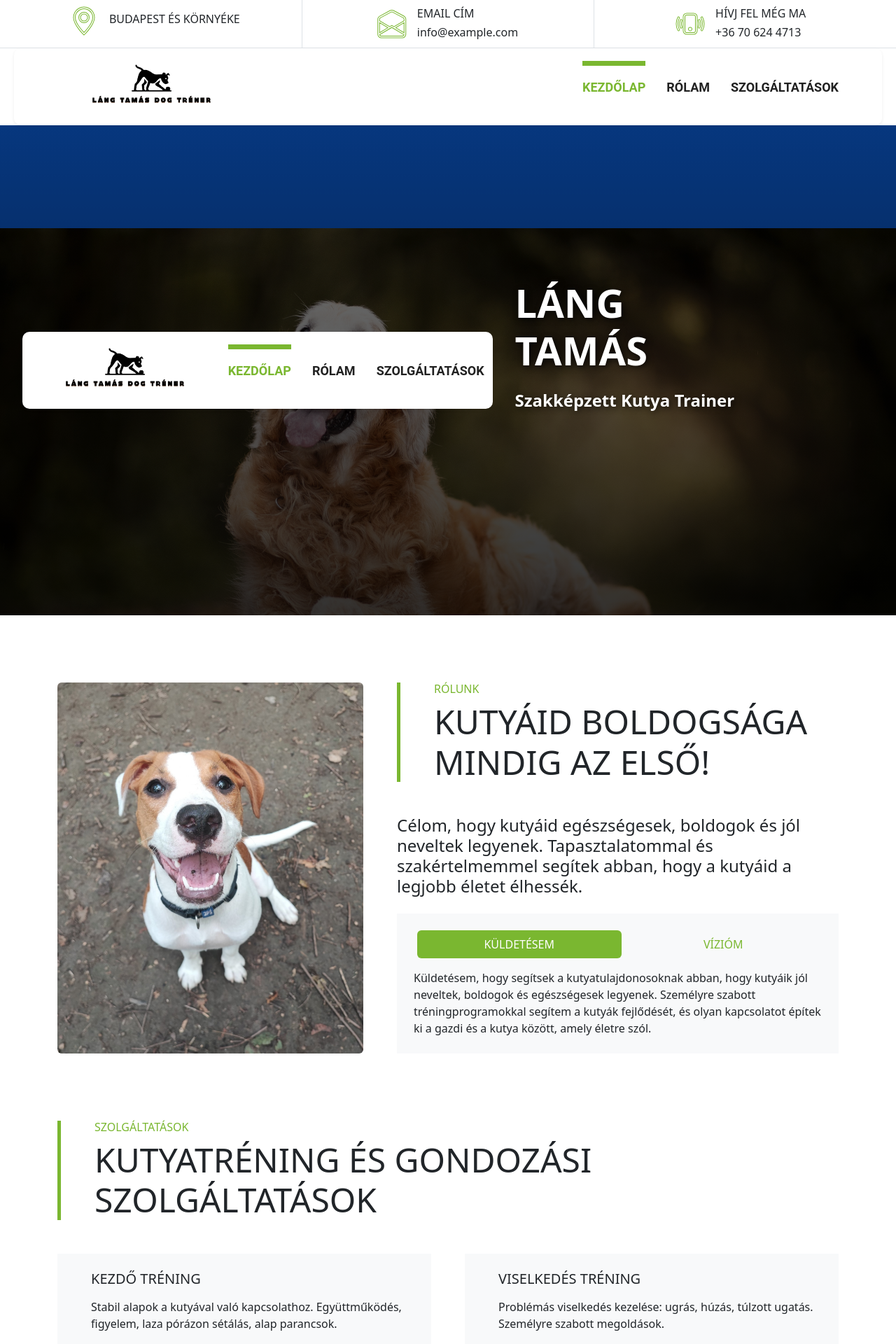
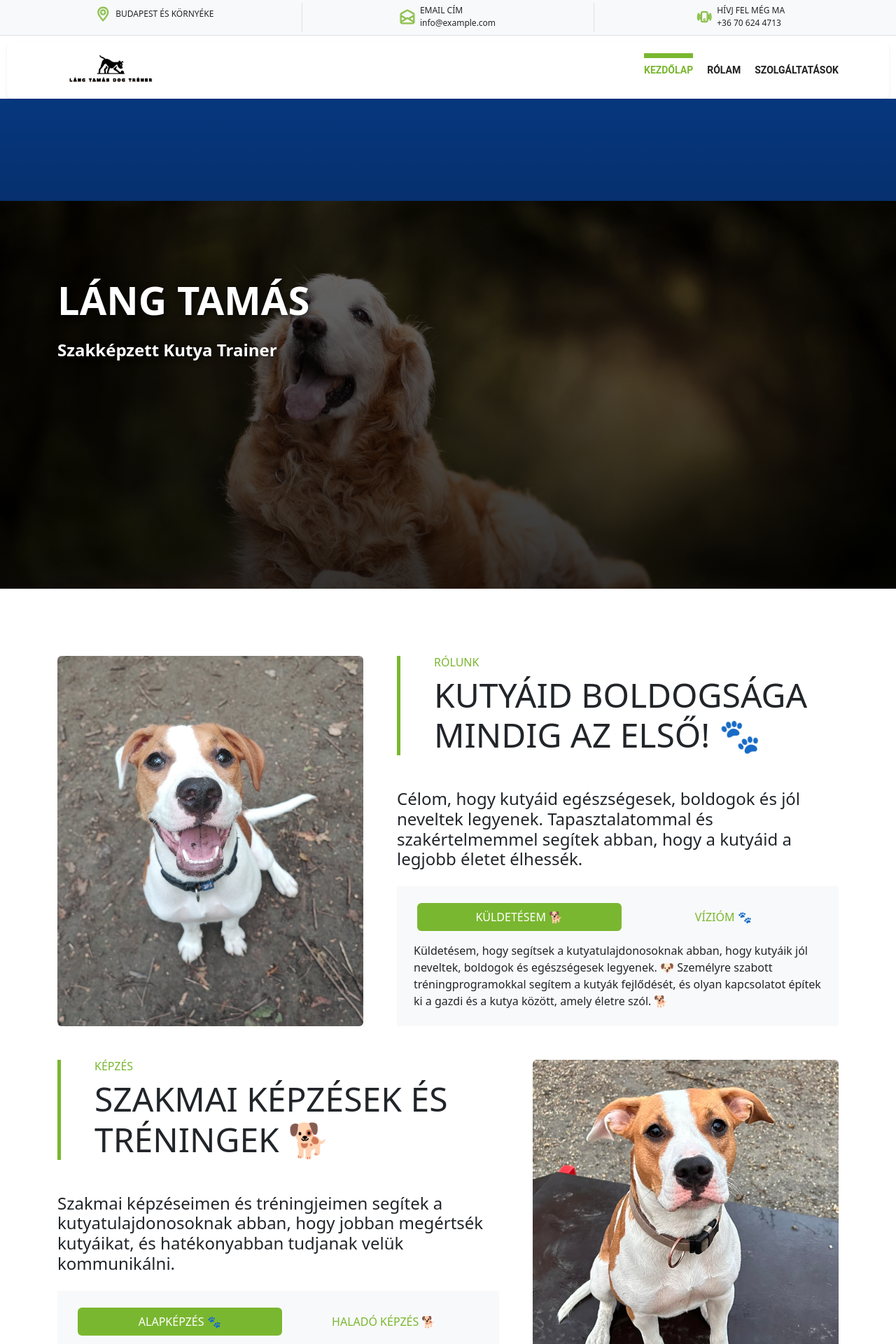
Before and after one commit to XY56L7/lang_tamas_dog_trainer, a React (Create React App) app: page / in a window 1280 px wide. Shown: the top 1920 px of the page at 70% size. Built offline with nearby package versions, Linux system fonts and the light colour scheme.

Commit message:
Update services and about

```diff
--- a/public/index.html
+++ b/public/index.html
@@ -2,7 +2,7 @@
 <html lang="en">
   <head>
     <meta charset="utf-8" />
-    <link rel="icon" href="%PUBLIC_URL%/favicon.ico" />
+    <link rel="icon" href="%PUBLIC_URL%/favi.png" />
     <meta name="viewport" content="width=device-width, initial-scale=1" />
     <meta name="theme-color" content="#000000" />
     <meta
--- a/src/About.tsx
+++ b/src/About.tsx
@@ -1,17 +1,19 @@
 import React from 'react';
 import './About.css';
 import fibi from './fibi3.jpg';
+import fibi2 from './fibi2.jpg';
 
 const About = () => {
     return (
         <div className="container-fluid py-5">
             <div className="container">
+                {/* Előző szekció (kép bal, szöveg jobb) */}
                 <div className="row gx-5">
                     <div className="col-lg-5 mb-5 mb-lg-0" style={{ minHeight: '500px' }}>
                         <div className="position-relative h-100">
                             <img
                                 className="position-absolute w-100 h-100 rounded"
-                                src={fibi} // Relatív elérési út a public mappából
+                                src={fibi}
                                 alt="Rólunk"
                                 style={{ objectFit: 'cover' }}
                             />
@@ -20,10 +22,10 @@ const About = () => {
                     <div className="col-lg-7">
                         <div style={{ borderLeft: '5px solid #7AB730' }} className="ps-5 mb-5">
                             <h6 style={{ color: '#7AB730' }} className="text-uppercase">Rólunk</h6>
-                            <h1 className="display-5 text-uppercase mb-0">Kutyáid boldogsága mindig az első!</h1>
+                            <h1 className="display-5 text-uppercase mb-0">Kutyáid boldogsága mindig az első! 🐾</h1>
                         </div>
                         <h4 className="text-body mb-4">
-                            Célom, hogy kutyáid egészségesek, boldogok és jól neveltek legyenek. Tapasztalatommal és szakértelmemmel segítek abban, hogy a kutyáid a legjobb életet élhessék.
+                            Célom, hogy kutyáid egészségesek, boldogok és jól neveltek legyenek.  Tapasztalatommal és szakértelmemmel segítek abban, hogy a kutyáid a legjobb életet élhessék.
                         </h4>
                         <div className="bg-light p-4">
                             <ul className="nav nav-pills justify-content-between mb-3" id="pills-tab" role="tablist">
@@ -37,9 +39,9 @@ const About = () => {
                                         role="tab"
                                         aria-controls="pills-1"
                                         aria-selected="true"
-      style={{ backgroundColor: '#7AB730', color: 'white' }} /* Inline stílus */
+                                        style={{ backgroundColor: '#7AB730', color: 'white' }}
                                     >
-      Küldetésem
+                                        Küldetésem 🐕
                                     </button>
                                 </li>
                                 <li className="nav-item w-50" role="presentation">
@@ -52,21 +54,90 @@ const About = () => {
                                         role="tab"
                                         aria-controls="pills-2"
                                         aria-selected="false"
-      style={{ backgroundColor: 'transparent', color: '#7AB730' }} /* Inline stílus */
+                                        style={{ backgroundColor: 'transparent', color: '#7AB730' }}
                                     >
-      Vízióm
+                                        Vízióm 🐾
                                     </button>
                                 </li>
                             </ul>
                             <div className="tab-content" id="pills-tabContent">
                                 <div className="tab-pane fade show active" id="pills-1" role="tabpanel" aria-labelledby="pills-1-tab">
                                     <p className="mb-0">
-                                        Küldetésem, hogy segítsek a kutyatulajdonosoknak abban, hogy kutyáik jól neveltek, boldogok és egészségesek legyenek. Személyre szabott tréningprogramokkal segítem a kutyák fejlődését, és olyan kapcsolatot építek ki a gazdi és a kutya között, amely életre szól.
+                                        Küldetésem, hogy segítsek a kutyatulajdonosoknak abban, hogy kutyáik jól neveltek, boldogok és egészségesek legyenek. 🐶 Személyre szabott tréningprogramokkal segítem a kutyák fejlődését, és olyan kapcsolatot építek ki a gazdi és a kutya között, amely életre szól. 🐕
                                     </p>
                                 </div>
                                 <div className="tab-pane fade" id="pills-2" role="tabpanel" aria-labelledby="pills-2-tab">
                                     <p className="mb-0">
-                                        Vízióm egy olyan közösség létrehozása, ahol minden kutya és gazdija megtalálja a számára legjobb tréninget és támogatást. Célom, hogy a kutyatartás örömteli és stresszmentes legyen mindenki számára, és hogy a kutyák a lehető legjobb életet élhessék.
+                                        Vízióm egy olyan közösség létrehozása, ahol minden kutya és gazdija megtalálja a számára legjobb tréninget és támogatást. 🐾 Célom, hogy a kutyatartás örömteli és stresszmentes legyen mindenki számára, és hogy a kutyák a lehető legjobb életet élhessék. 🐶
+                                    </p>
+                                </div>
+                            </div>
+                        </div>
+                    </div>
+                </div>
+
+                {/* Új szekció (kép jobb, szöveg bal) */}
+                <div className="row gx-5 flex-row-reverse mt-5"> {/* flex-row-reverse használata */}
+                    <div className="col-lg-5 mb-5 mb-lg-0" style={{ minHeight: '500px' }}>
+                        <div className="position-relative h-100">
+                            <img
+                                className="position-absolute w-100 h-100 rounded"
+                                src={fibi2}
+                                alt="Képzés"
+                                style={{ objectFit: 'cover' }}
+                            />
+                        </div>
+                    </div>
+                    <div className="col-lg-7">
+                        <div style={{ borderLeft: '5px solid #7AB730' }} className="ps-5 mb-5">
+                            <h6 style={{ color: '#7AB730' }} className="text-uppercase">Képzés</h6>
+                            <h1 className="display-5 text-uppercase mb-0">Szakmai képzések és tréningek 🐕</h1>
+                        </div>
+                        <h4 className="text-body mb-4">
+                            Szakmai képzéseimen és tréningjeimen segítek a kutyatulajdonosoknak abban, hogy jobban megértsék kutyáikat, és hatékonyabban tudjanak velük kommunikálni.
+                        </h4>
+                        <div className="bg-light p-4">
+                            <ul className="nav nav-pills justify-content-between mb-3" id="pills-tab" role="tablist">
+                                <li className="nav-item w-50" role="presentation">
+                                    <button
+                                        className="nav-link text-uppercase w-100 active"
+                                        id="pills-3-tab"
+                                        data-bs-toggle="pill"
+                                        data-bs-target="#pills-3"
+                                        type="button"
+                                        role="tab"
+                                        aria-controls="pills-3"
+                                        aria-selected="true"
+                                        style={{ backgroundColor: '#7AB730', color: 'white' }}
+                                    >
+                                        Alapképzés 🐾
+                                    </button>
+                                </li>
+                                <li className="nav-item w-50" role="presentation">
+                                    <button
+                                        className="nav-link text-uppercase w-100"
+                                        id="pills-4-tab"
+                                        data-bs-toggle="pill"
+                                        data-bs-target="#pills-4"
+                                        type="button"
+                                        role="tab"
+                                        aria-controls="pills-4"
+                                        aria-selected="false"
+                                        style={{ backgroundColor: 'transparent', color: '#7AB730' }}
+                                    >
+                                        Haladó képzés 🐕
+                                    </button>
+                                </li>
+                            </ul>
+                            <div className="tab-content" id="pills-tabContent">
+                                <div className="tab-pane fade show active" id="pills-3" role="tabpanel" aria-labelledby="pills-3-tab">
+                                    <p className="mb-0">
+                                        Az alapképzés során a kutyatulajdonosok megismerhetik a kutyák alapvető viselkedését, tanulási folyamatait, és megtanulhatják, hogyan építsenek ki egy erős és bizalmi kapcsolatot kutyájukkal. 🐶 A képzés során gyakorlati tréningekre is sor kerül. 🐕
+                                    </p>
+                                </div>
+                                <div className="tab-pane fade" id="pills-4" role="tabpanel" aria-labelledby="pills-4-tab">
+                                    <p className="mb-0">
+                                        A haladó képzésen a résztvevők mélyebben belemélyedhetnek a kutyák pszichológiájába, és megtanulhatják a komplexebb tréningtechnikákat. 🐾 A képzés célja, hogy a kutyatulajdonosok profi szinten tudjanak kutyájukkal dolgozni. 🐶
                                     </p>
                                 </div>
                             </div>
--- a/src/Header.css
+++ b/src/Header.css
@@ -1,16 +1,15 @@
-/* Header.css */
 .sticky-top {
-    position: absolute; /* Hozzáadva */
-    top: 0; /* Hozzáadva */
-    left: 0; /* Hozzáadva */
-    right: 0; /* Hozzáadva */
-    z-index: 1000; /* Hozzáadva */
+    position: sticky;
+    top: 0;
+    z-index: 1000;
     transition: background-color 0.3s ease, box-shadow 0.3s ease;
+    margin-top: 10px; /* Csökkentett margin */
+    margin-left: 10px; /* Csökkentett margin */
+    margin-right: 10px; /* Csökkentett margin */
+    padding: 0.5rem 1rem; /* Csökkentett padding */
     background-color: rgba(255, 255, 255, 0.9);
-    box-shadow: 0 4px 12px rgba(0, 0, 0, 0.1);
-    border-radius: 10px;
-    margin-left: 20px;
-    margin-right: 20px;
+    box-shadow: 0 2px 8px rgba(0, 0, 0, 0.1); /* Kisebb árnyék */
+    border-radius: 8px; /* Kisebb kerekítés */
 }
 
 .sticky-top.scrolled {
@@ -21,18 +20,18 @@
 .navbar-light .navbar-nav .nav-link {
     font-family: 'Roboto', sans-serif;
     position: relative;
-    margin-left: 30px;
-    padding: 30px 0;
-    font-size: 18px;
+    margin-left: 20px; /* Csökkentett margin */
+    padding: 15px 0; /* Csökkentett padding */
+    font-size: 14px; /* Kisebb betűméret */
     font-weight: 700;
     text-transform: uppercase;
     color: var(--dark);
     outline: none;
-    transition: .5s;
+    transition: 0.3s;
 }
 
 .sticky-top.navbar-light .navbar-nav .nav-link {
-    padding: 20px 0;
+    padding: 10px 0; /* Csökkentett padding */
 }
 
 .navbar-light .navbar-nav .nav-link:hover,
@@ -64,6 +63,7 @@
         top: -1px;
         left: 0;
     }
+
 }
 
 @media (max-width: 991.98px) {
@@ -84,19 +84,8 @@
     }
 }
 
-/* Logó stílusai */
-.header-logo {
-    height: 30px; /* Alapértelmezett magasság mobil nézetben */
-    width: auto;
-    transition: height 0.3s ease; /* Sima átmenet a méretváltozáshoz */
-}
 
-/* Asztali nézet (992px és nagyobb) */
-@media (min-width: 992px) {
-    .header-logo {
-        height: 50px; /* Nagyobb magasság asztali nézetben */
-    }
-}
+
 
 /* Telefon ikon stílusai */
 .phone-icon-circle {
--- a/src/Header.tsx
+++ b/src/Header.tsx
@@ -22,26 +22,27 @@ const Header = () => {
     }, []);
 
     return (
-        <nav className={`navbar navbar-expand-lg bg-white navbar-light shadow-sm py-3 py-lg-0 px-3 px-lg-0 sticky-top ${isScrolled ? 'scrolled' : ''}`}>
+        <nav className={`navbar navbar-expand-lg bg-white navbar-light shadow-sm py-2 py-lg-0 px-2 px-lg-0 sticky-top ${isScrolled ? 'scrolled' : ''}`}>
             <div className="container">
                 <button className="navbar-toggler" type="button" data-bs-toggle="collapse" data-bs-target="#navbarCollapse">
                     <span className="navbar-toggler-icon"></span>
                 </button>
 
                 {/* Logó csak asztali nézetben */}
-                <a href="index.html" className="navbar-brand ms-lg-5 d-none d-lg-block">
+                <a href="index.html" className="navbar-brand ms-lg-3 d-none d-lg-block">
                     <h1 className="m-0 text-uppercase text-dark">
-                    <img
-                        src={logo}
-                        alt="Láng Tamás logó"
-                        className="me-3 header-logo"
-                    />
+                        <img
+                            src={logo}
+                            alt="Láng Tamás logó"
+                            className="me-2 header-logo"
+                            style={{ height: '70px' }}
+                        />
                     </h1>
                 </a>
 
                 {/* Telefonszám és ikon mobilnézetben */}
                 <div className="d-flex align-items-center d-lg-none">
-                    <div className="phone-icon-circle me-3">
+                    <div className="phone-icon-circle me-2">
                         <i className="navbar-icon bi-telephone-plus"></i>
                     </div>
                     <div className="phone-number-container">
--- a/src/Hero.tsx
+++ b/src/Hero.tsx
@@ -1,11 +1,9 @@
 import React from 'react';
 import './Hero.css'; // Egyéni CSS importálása
-import Header from './Header'; // Header komponens importálása
 
 const Hero = () => {
     return (
         <div className="container-fluid bg-primary py-lg-5 py-3 mb-lg-5 mb-3 hero-header">
-            <Header /> {/* Header hozzáadva */}
             <div className="container py-lg-5 py-3">
                 <div className="row justify-content-start">
                     <div className="col-lg-8 text-center text-lg-start">
--- a/src/Services.tsx
+++ b/src/Services.tsx
@@ -10,12 +10,12 @@ const Services = () => {
                 </div>
                 <div className="row g-5">
                     {[
-                        { icon: 'flaticon-house', title: 'Kezdő Tréning', description: 'Stabil alapok a kutyával való kapcsolathoz. Együttműködés, figyelem, laza pórázon sétálás, alap parancsok.' },
-                        { icon: 'flaticon-food', title: 'Viselkedés Tréning', description: 'Problémás viselkedés kezelése: ugrás, húzás, túlzott ugatás. Személyre szabott megoldások.' },
-                        { icon: 'flaticon-grooming', title: 'Kutyasuli', description: 'Csoportos tréning, szocializáció, játék és tanulás együtt. Min. 4, max. 12 résztvevő.' },
-                        { icon: 'flaticon-cat', title: 'Klikker Tréning', description: 'Pozitív megerősítés alapján: klikker használata, trükkök tanítása, közös játék.' },
-                        { icon: 'flaticon-dog', title: 'Egyéni Tréning', description: 'Egyedi igényekre szabott tréningprogramok. Otthoni vagy terepbeli tréning.' },
-                        { icon: 'flaticon-vaccine', title: 'Tanácsadás', description: 'Kutyakommunikáció, tudatos döntéshozatal, viselkedési problémák megoldása.' },
+                        { icon: 'flaticon-house', title: 'Kezdő Tréning 🦴', description: 'Stabil alapok a kutyával való kapcsolathoz. Együttműködés, figyelem, laza pórázon sétálás, alap parancsok.' },
+                        { icon: 'flaticon-food', title: 'Viselkedés Tréning 🦴', description: 'Problémás viselkedés kezelése: ugrás, húzás, túlzott ugatás. Személyre szabott megoldások.' },
+                        { icon: 'flaticon-grooming', title: 'Kutyasuli 🦴', description: 'Csoportos tréning, szocializáció, játék és tanulás együtt. Min. 4, max. 12 résztvevő.' },
+                        { icon: 'flaticon-cat', title: 'Klikker Tréning 🦴', description: 'Pozitív megerősítés alapján: klikker használata, trükkök tanítása, közös játék.' },
+                        { icon: 'flaticon-dog', title: 'Egyéni Tréning 🦴', description: 'Egyedi igényekre szabott tréningprogramok. Otthoni vagy terepbeli tréning.' },
+                        { icon: 'flaticon-vaccine', title: 'Tanácsadás 🦴', description: 'Kutyakommunikáció, tudatos döntéshozatal, viselkedési problémák megoldása.' },
                     ].map((service, index) => (
                         <div className="col-md-6" key={index}>
                             <div className="service-item bg-light d-flex p-4">
--- a/src/TopBar.css
+++ b/src/TopBar.css
@@ -1,18 +1,30 @@
-/* styles.css vagy egyéni CSS fájl */
+/* TopBar.css */
 .custom-topbar {
-    padding-top: 0.1rem; /* Nagyon kis padding felül */
-    padding-bottom: 0.1rem; /* Nagyon kis padding alul */
+    padding-top: 0.25rem; /* Nagyon kis padding felül */
+    padding-bottom: 0.25rem; /* Nagyon kis padding alul */
     line-height: 1.2; /* A sorok közötti tér csökkentése */
+    background-color: #f8f9fa; /* Háttérszín beállítása */
 }
 
 .custom-topbar .fs-1 {
-    font-size: 1.5rem !important; /* Az ikonok méretének csökkentése */
+    font-size: 1.25rem !important; /* Az ikonok méretének csökkentése */
 }
 
 .custom-topbar h6 {
-    font-size: 0.8rem; /* A címek méretének csökkentése */
+    font-size: 0.75rem; /* A címek méretének csökkentése */
+    margin-bottom: 0.25rem; /* Térköz csökkentése */
 }
 
 .custom-topbar span {
-    font-size: 0.8rem; /* A szöveg méretének csökkentése */
+    font-size: 0.75rem; /* A szöveg méretének csökkentése */
 }
+
+.custom-topbar .col-lg-4 {
+    padding-top: 0.25rem; /* Padding csökkentése */
+    padding-bottom: 0.25rem; /* Padding csökkentése */
+}
+
+.custom-topbar .border-start,
+.custom-topbar .border-end {
+    border-color: rgba(0, 0, 0, 0.1) !important; /* Szegély színének beállítása */
+}
--- a/src/TopBar.tsx
+++ b/src/TopBar.tsx
@@ -3,30 +3,30 @@ import './TopBar.css';
 
 const TopBar = () => {
     return (
-        <div className="container-fluid border-bottom d-none d-lg-block">
+        <div className="container-fluid border-bottom d-none d-lg-block custom-topbar">
             <div className="row gx-0">
-                <div className="col-lg-4 text-center py-0"> {/* py-2 helyett py-1 */}
+                <div className="col-lg-4 text-center py-1">
                     <div className="d-inline-flex align-items-center">
-                        <i className="bi bi-geo-alt fs-1 text-primary me-3"></i>
+                        <i className="bi bi-geo-alt fs-1 text-primary me-2"></i>
                         <div className="text-start">
-                            <h6 className="text-uppercase mb-1">Budapest és környéke</h6>
+                            <h6 className="text-uppercase mb-0">Budapest és környéke</h6>
                         </div>
                     </div>
                 </div>
-                <div className="col-lg-4 text-center border-start border-end py-1"> {/* py-2 helyett py-1 */}
+                <div className="col-lg-4 text-center border-start border-end py-1">
                     <div className="d-inline-flex align-items-center">
-                        <i className="bi bi-envelope-open fs-1 text-primary me-3"></i>
+                        <i className="bi bi-envelope-open fs-1 text-primary me-2"></i>
                         <div className="text-start">
-                            <h6 className="text-uppercase mb-1">Email cím</h6>
+                            <h6 className="text-uppercase mb-0">Email cím</h6>
                             <span>info@example.com</span>
                         </div>
                     </div>
                 </div>
-                <div className="col-lg-4 text-center py-1"> {/* py-2 helyett py-1 */}
+                <div className="col-lg-4 text-center py-1">
                     <div className="d-inline-flex align-items-center">
-                        <i className="bi bi-phone-vibrate fs-1 text-primary me-3"></i>
+                        <i className="bi bi-phone-vibrate fs-1 text-primary me-2"></i>
                         <div className="text-start">
-                            <h6 className="text-uppercase mb-1">Hívj fel még ma</h6>
+                            <h6 className="text-uppercase mb-0">Hívj fel még ma</h6>
                             <span>+36 70 624 4713</span>
                         </div>
                     </div>
```
Also changed, not shown: src/Footer.tsx (+10 -2 lines), src/Hero.css (+8 -6 lines), public/favi.png (added). Lines whose indentation alone changed are shown as unchanged.
